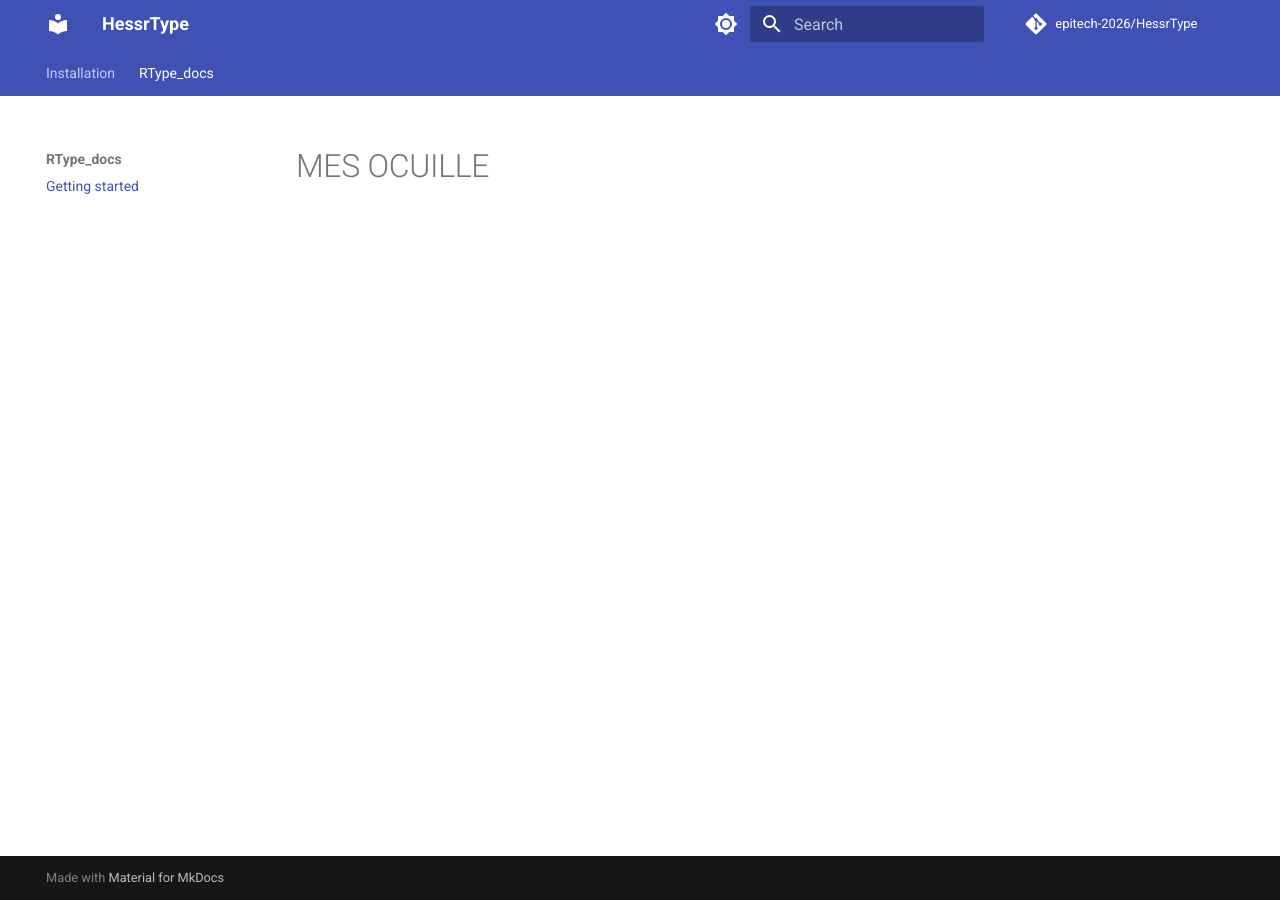
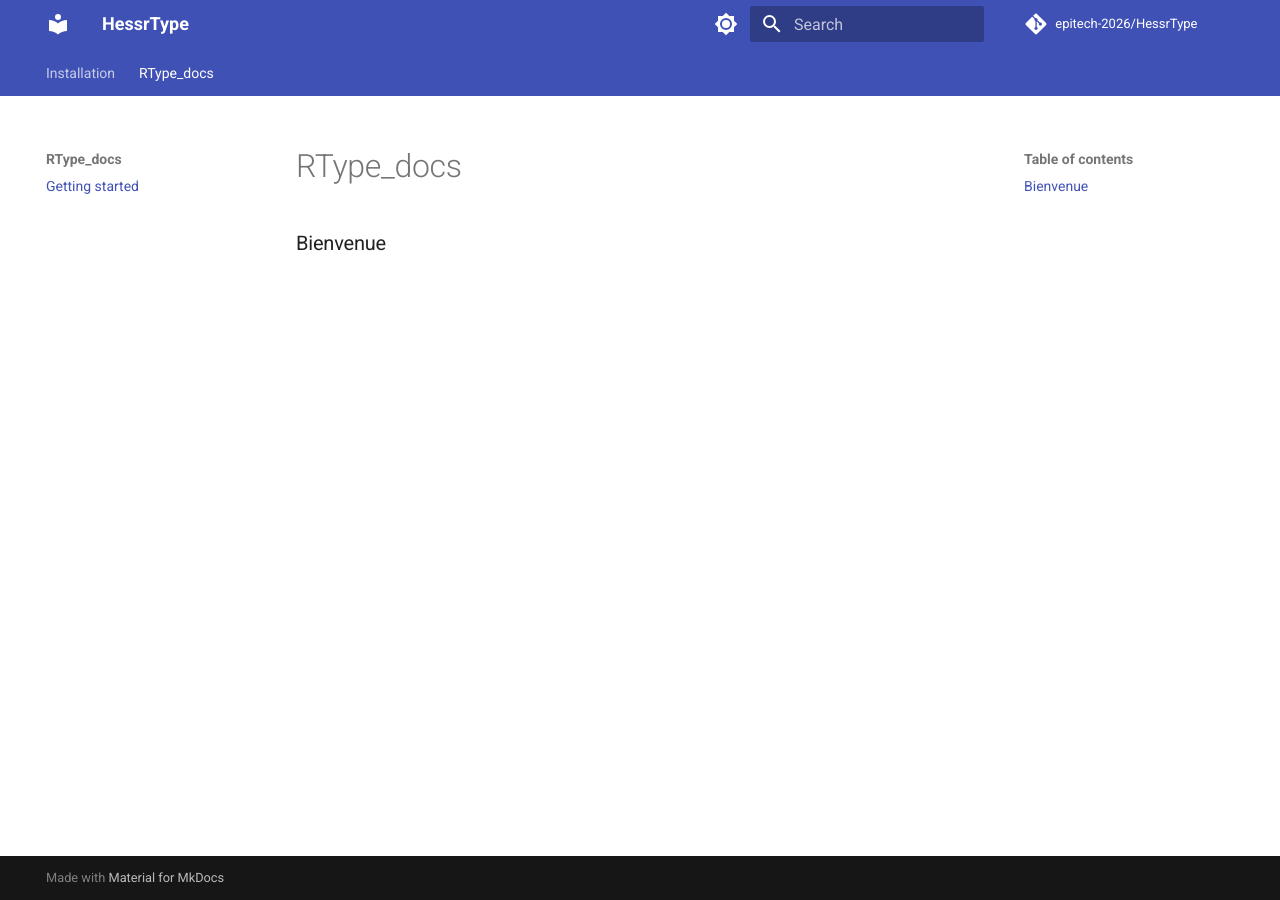
Before and after one commit to raphaeldemonchy/myMkDoc, an MkDocs documentation site: the page built from docs/RType_docs/r_type_docs.md, in a window 1280 px wide. Built offline with MkDocs 1.6.1 and Material for MkDocs 9.7.7, drawn with Linux system fonts in a browser that asks for light colours; comment, search, counter and statistics services are not loaded.

Commit message:
change path

```diff
--- a/docs/RType_docs/r_type_docs.md
+++ b/docs/RType_docs/r_type_docs.md
@@ -1 +1,3 @@
-# MES OCUILLE
+# RType_docs
+
+### Bienvenue
```
